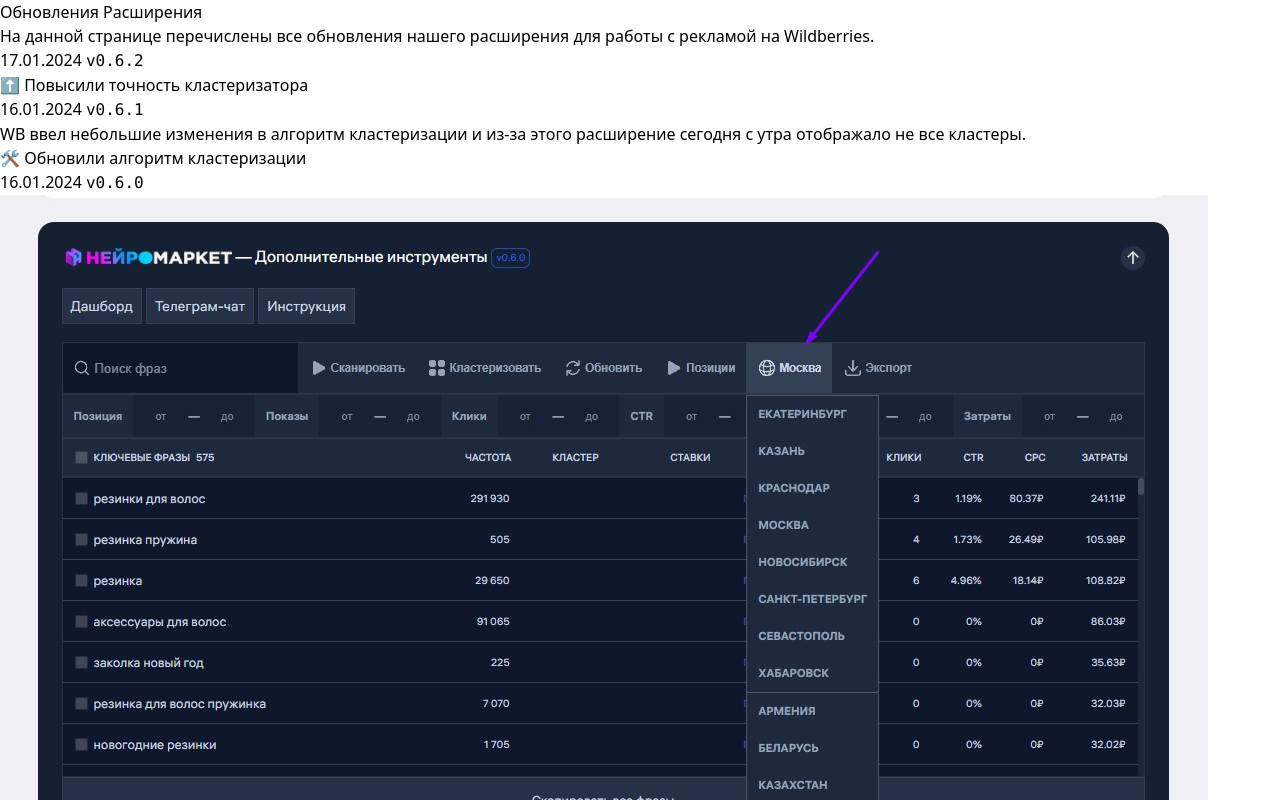
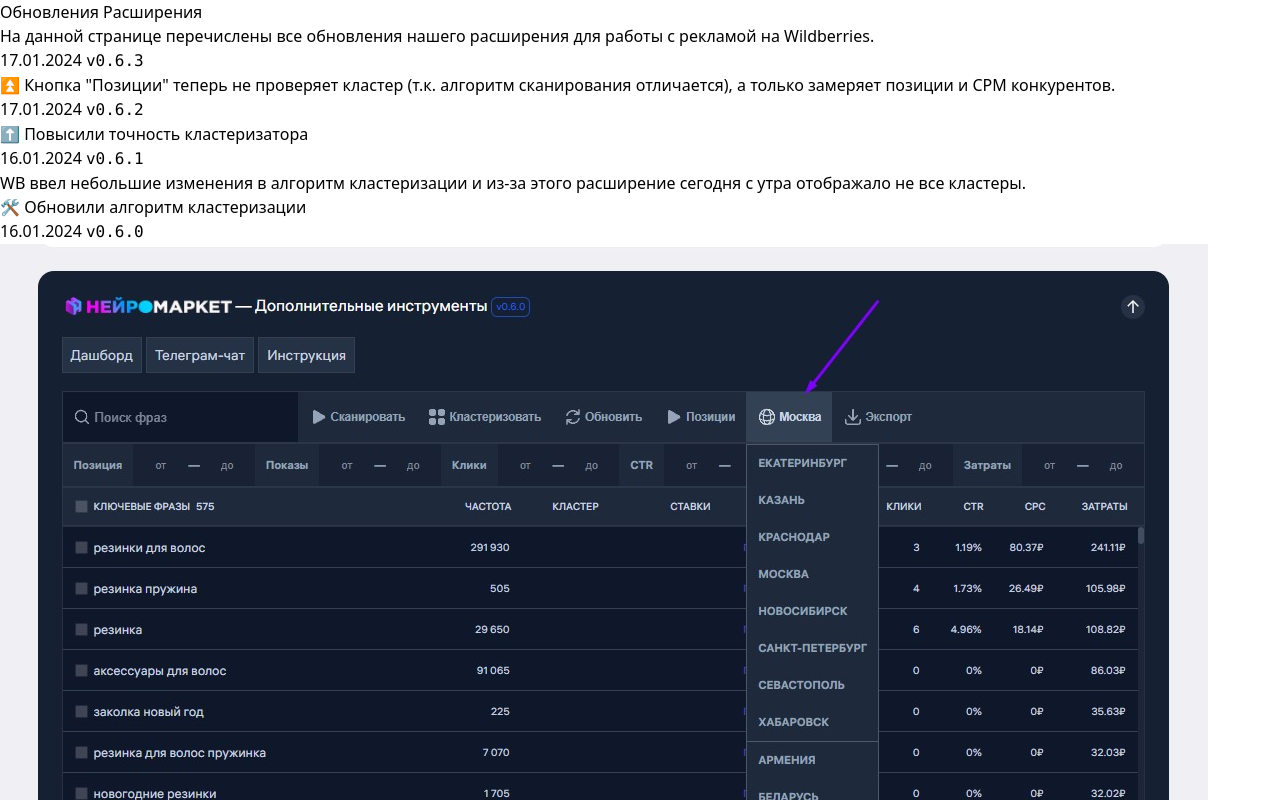
Before and after one commit to wbmeter/docs, a Next.js app: page /extension/updates in a window 1280 px wide. Shown: the top 800 px of the page. Built offline with nearby package versions, Linux system fonts and the light colour scheme.

Commit message:
update extension to 0.6.3

```diff
--- a/pages/extension/updates.mdx
+++ b/pages/extension/updates.mdx
@@ -2,6 +2,10 @@
 # Обновления Расширения
 
 На данной странице перечислены все обновления нашего расширения для работы с рекламой на Wildberries.
+
+## 17.01.2024 `v0.6.3`
+
+⏫ Кнопка "Позиции" теперь не проверяет кластер (т.к. алгоритм сканирования отличается), а только замеряет позиции и CPM конкурентов.
 
 ## 17.01.2024 `v0.6.2`
 
```
